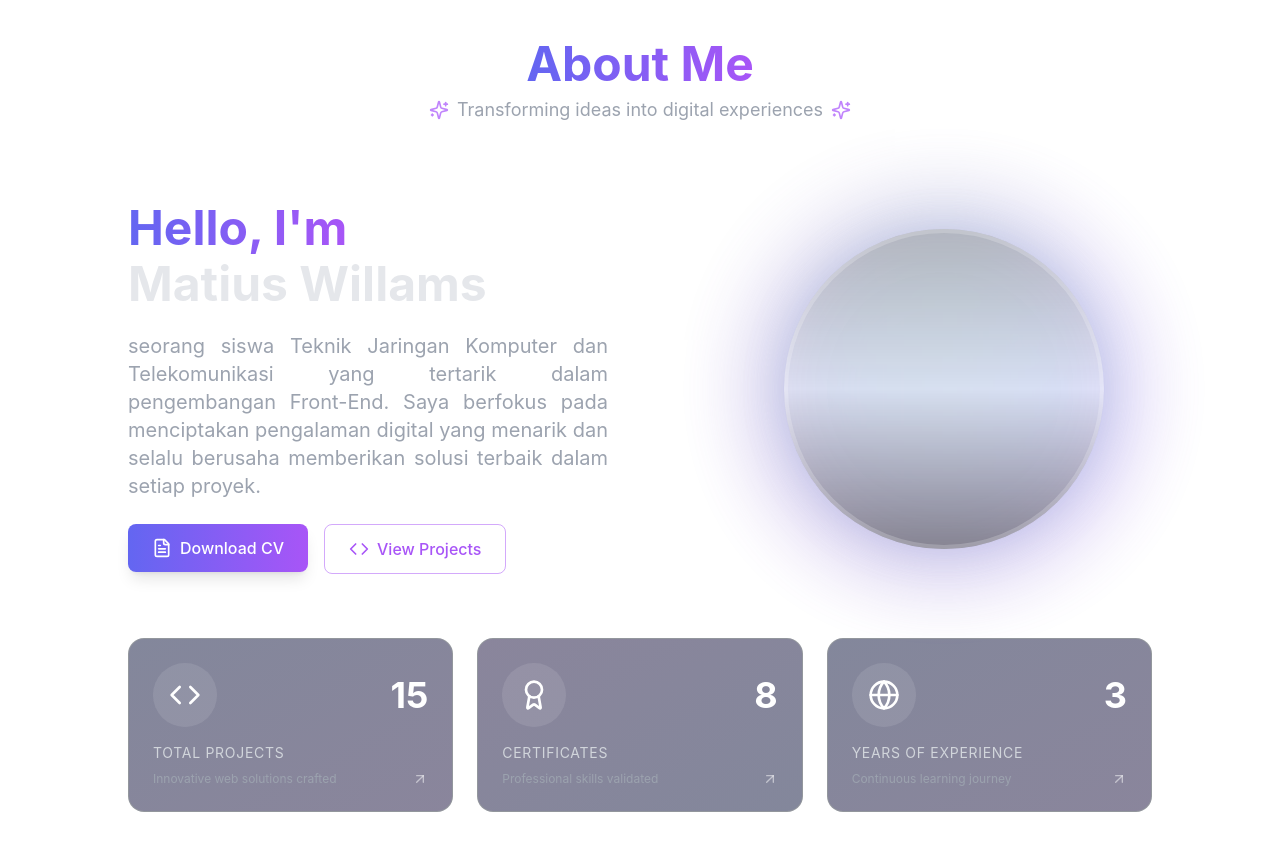
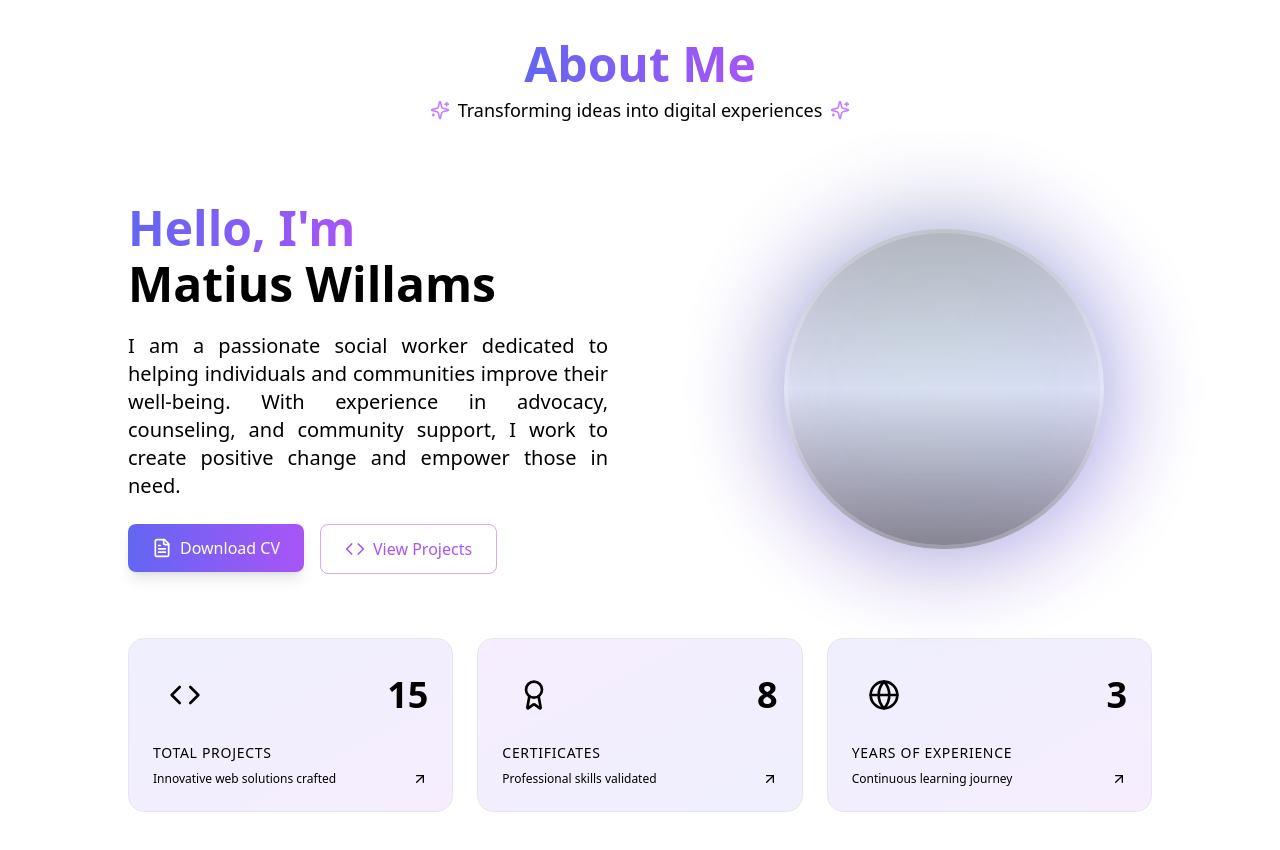
Before and after one commit to evanjunior99/downtown, a Next.js app: page /components/about in a window 1280 px wide. Shown: the top 850 px of the page. Built offline with nearby package versions, Linux system fonts and the light colour scheme.

Commit message:
lets fix this

```diff
--- a/src/app/components/about/page.jsx
+++ b/src/app/components/about/page.jsx
@@ -18,7 +18,7 @@ const Header = memo(() => (
       </h2>
     </div>
     <p
-      className="mt-2 text-gray-400 max-w-2xl mx-auto text-base sm:text-lg flex items-center justify-center gap-2"
+      className="mt-2 text-muted-foreground max-w-2xl mx-auto text-base sm:text-lg flex items-center justify-center gap-2"
       data-aos="zoom-in-up"
       data-aos-duration="800"
     >
@@ -48,8 +48,6 @@ const ProfileImage = memo(() => (
           <div className="absolute inset-0 bg-gradient-to-b from-black/20 via-transparent to-black/40 z-10 transition-opacity duration-700 group-hover:opacity-0 hidden sm:block" />
           <div className="absolute inset-0 bg-gradient-to-t from-purple-500/20 via-transparent to-blue-500/20 z-10 opacity-0 group-hover:opacity-100 transition-opacity duration-700 hidden sm:block" />
 
-
-
           <div className="absolute inset-0 opacity-0 group-hover:opacity-100 transition-all duration-700 z-20 hidden sm:block">
             <div className="absolute inset-0 bg-gradient-to-tr from-transparent via-white/20 to-transparent transform -translate-x-full group-hover:translate-x-full transition-transform duration-1000" />
             <div className="absolute inset-0 bg-gradient-to-bl from-transparent via-white/10 to-transparent transform translate-y-full group-hover:-translate-y-full transition-transform duration-1000 delay-100" />
@@ -63,15 +61,15 @@ const ProfileImage = memo(() => (
 
 const StatCard = memo(({ icon: Icon, color, value, label, description, animation }) => (
   <div data-aos={animation} data-aos-duration={1300} className="relative group">
-    <div className="relative z-10 bg-gray-900/50 backdrop-blur-lg rounded-2xl p-6 border border-white/10 overflow-hidden transition-all duration-300 hover:scale-105 hover:shadow-2xl h-full flex flex-col justify-between">
+    <div className="relative z-10 bg-card/50 backdrop-blur-lg rounded-2xl p-6 border border-border overflow-hidden transition-all duration-300 hover:scale-105 hover:shadow-2xl h-full flex flex-col justify-between">
       <div className={`absolute -z-10 inset-0 bg-gradient-to-br ${color} opacity-10 group-hover:opacity-20 transition-opacity duration-300`}></div>
 
       <div className="flex items-center justify-between mb-4">
-        <div className="w-16 h-16 rounded-full flex items-center justify-center bg-white/10 transition-transform group-hover:rotate-6">
-          <Icon className="w-8 h-8 text-white" />
+        <div className="w-16 h-16 rounded-full flex items-center justify-center bg-muted/50 transition-transform group-hover:rotate-6">
+          <Icon className="w-8 h-8 text-foreground" />
         </div>
         <span
-          className="text-4xl font-bold text-white"
+          className="text-4xl font-bold text-foreground"
           data-aos="fade-up-left"
           data-aos-duration="1500"
           data-aos-anchor-placement="top-bottom"
@@ -82,7 +80,7 @@ const StatCard = memo(({ icon: Icon, color, value, label, description, animation
 
       <div>
         <p
-          className="text-sm uppercase tracking-wider text-gray-300 mb-2"
+          className="text-sm uppercase tracking-wider text-muted-foreground mb-2"
           data-aos="fade-up"
           data-aos-duration="800"
           data-aos-anchor-placement="top-bottom"
@@ -91,14 +89,14 @@ const StatCard = memo(({ icon: Icon, color, value, label, description, animation
         </p>
         <div className="flex items-center justify-between">
           <p
-            className="text-xs text-gray-400"
+            className="text-xs text-muted-foreground"
             data-aos="fade-up"
             data-aos-duration="1000"
             data-aos-anchor-placement="top-bottom"
           >
             {description}
           </p>
-          <ArrowUpRight className="w-4 h-4 text-white/50 group-hover:text-white transition-colors" />
+          <ArrowUpRight className="w-4 h-4 text-muted-foreground group-hover:text-foreground transition-colors" />
         </div>
       </div>
     </div>
@@ -106,6 +104,7 @@ const StatCard = memo(({ icon: Icon, color, value, label, description, animation
 ));
 
 const AboutPage = () => {
+  //const { theme } = useTheme()
   // State for stats
   const [totalProjects, setTotalProjects] = useState(0);
   const [totalCertificates, setTotalCertificates] = useState(0);
@@ -190,7 +189,7 @@ const AboutPage = () => {
 
   return (
     <div
-      className="h-auto pb-[10%] text-white overflow-hidden px-[5%] sm:px-[5%] lg:px-[10%] mt-10 sm-mt-0"
+      className="h-auto pb-[10%] text-foreground overflow-hidden px-[5%] sm:px-[5%] lg:px-[10%] mt-10 sm-mt-0 bg-background"
       id="About"
     >
       <Header />
@@ -207,7 +206,7 @@ const AboutPage = () => {
                 Hello, I'm
               </span>
               <span
-                className="block mt-2 text-gray-200"
+                className="block mt-2 text-foreground"
                 data-aos="fade-right"
                 data-aos-duration="1300"
               >
@@ -216,14 +215,14 @@ const AboutPage = () => {
             </h2>
 
             <p
-              className="text-base sm:text-lg lg:text-xl text-gray-400 leading-relaxed text-justify pb-4 sm:pb-0"
+              className="text-base sm:text-lg lg:text-xl text-muted-foreground leading-relaxed text-justify pb-4 sm:pb-0"
               data-aos="fade-right"
               data-aos-duration="1500"
             >
-              seorang siswa Teknik Jaringan Komputer dan Telekomunikasi yang
-              tertarik dalam pengembangan Front-End. Saya berfokus pada
-              menciptakan pengalaman digital yang menarik dan selalu berusaha
-              memberikan solusi terbaik dalam setiap proyek.
+              I am a passionate social worker dedicated to helping individuals and
+              communities improve their well-being. With experience in advocacy,
+              counseling, and community support,
+              I work to create positive change and empower those in need.
             </p>
 
             <div className="flex flex-col lg:flex-row items-center lg:items-start gap-4 lg:gap-4 lg:px-0 w-full">
--- a/src/app/globals.css
+++ b/src/app/globals.css
@@ -2,80 +2,30 @@
 @tailwind components;
 @tailwind utilities;
 
+/* Define Light Mode Variables */
 :root {
-  --foreground-rgb: 0, 0, 0;
-  --background-start-rgb: 214, 219, 220;
-  --background-end-rgb: 255, 255, 255;
+  --foreground: 0, 0, 0;
+  --background: 255, 255, 255;
 }
 
+/* Define Dark Mode Variables */
 .dark {
-  --foreground-rgb: 255, 255, 255;
-  --background-start-rgb: 0, 0, 0;
-  --background-end-rgb: 0, 0, 0;
+  --foreground: 255, 255, 255;
+  --background: 0, 0, 0;
 }
 
 @layer base {
   :root {
-    --background: 0 0% 100%;
-    --foreground: 0 0% 3.9%;
-    --card: 0 0% 100%;
-    --card-foreground: 0 0% 3.9%;
-    --popover: 0 0% 100%;
-    --popover-foreground: 0 0% 3.9%;
-    --primary: 0 0% 9%;
-    --primary-foreground: 0 0% 98%;
-    --secondary: 0 0% 96.1%;
-    --secondary-foreground: 0 0% 9%;
-    --muted: 0 0% 96.1%;
-    --muted-foreground: 0 0% 45.1%;
-    --accent: 0 0% 96.1%;
-    --accent-foreground: 0 0% 9%;
-    --destructive: 0 84.2% 60.2%;
-    --destructive-foreground: 0 0% 98%;
-    --border: 0 0% 89.8%;
-    --input: 0 0% 89.8%;
-    --ring: 0 0% 3.9%;
-    --chart-1: 12 76% 61%;
-    --chart-2: 173 58% 39%;
-    --chart-3: 197 37% 24%;
-    --chart-4: 43 74% 66%;
-    --chart-5: 27 87% 67%;
-    --radius: 0.5rem;
+    --background: hsl(0, 0%, 100%);
+    --foreground: hsl(0, 0%, 3.9%);
   }
 
   .dark {
-    --background: 0 0% 3.9%;
-    --foreground: 0 0% 98%;
-    --card: 0 0% 3.9%;
-    --card-foreground: 0 0% 98%;
-    --popover: 0 0% 3.9%;
-    --popover-foreground: 0 0% 98%;
-    --primary: 0 0% 98%;
-    --primary-foreground: 0 0% 9%;
-    --secondary: 0 0% 14.9%;
-    --secondary-foreground: 0 0% 98%;
-    --muted: 0 0% 14.9%;
-    --muted-foreground: 0 0% 63.9%;
-    --accent: 0 0% 14.9%;
-    --accent-foreground: 0 0% 98%;
-    --destructive: 0 62.8% 30.6%;
-    --destructive-foreground: 0 0% 98%;
-    --border: 0 0% 14.9%;
-    --input: 0 0% 14.9%;
-    --ring: 0 0% 83.1%;
-    --chart-1: 220 70% 50%;
-    --chart-2: 160 60% 45%;
-    --chart-3: 30 80% 55%;
-    --chart-4: 280 65% 60%;
-    --chart-5: 340 75% 55%;
+    --background: hsl(0, 0%, 3.9%);
+    --foreground: hsl(0, 0%, 98%);
+  }
+
+  body {
+    @apply bg-background text-foreground transition-colors duration-300;
   }
 }
-
-@layer base {
-  * {
-    @apply border-neutral-200 dark:border-neutral-800;
-  }
-  body {
-    @apply bg-background text-foreground;
-  }
-}
--- a/tailwind.config.mjs
+++ b/tailwind.config.mjs
@@ -1,4 +1,3 @@
-
 export default {
   content: [
     "./src/pages/**/*.{js,ts,jsx,tsx,mdx}",
@@ -6,47 +5,12 @@ export default {
     "./src/app/**/*.{js,ts,jsx,tsx,mdx}",
   ],
 
-  darkMode: "class", // Enable dark mode based on class (e.g., adding 'dark' class to the <html> or <body> element)
+  darkMode: "class", // Enable dark mode based on class
   theme: {
     extend: {
       colors: {
-        background: "var(--background, #1e293b)", // Custom background color
-        foreground: "var(--foreground, #f1f5f9)", // Custom foreground color
-        primary: "#6366f1", // Main accent color
-        secondary: "#a855f7", // Secondary color for hover effects
-        accent: "#4f52c9", // Accent color for buttons and links
-        darkBackground: "#121212", // Dark mode background
-        darkForeground: "#f3f4f6", // Dark mode foreground
-        gradientStart: "#6366f1", // Gradient start color
-        gradientEnd: "#a855f7", // Gradient end color
-      },
-      fontFamily: {
-        sans: ['Inter', 'Helvetica', 'Arial', 'sans-serif'], // Custom font family
-        serif: ['Georgia', 'Times', 'serif'],
-      },
-      boxShadow: {
-        'btn': '0 4px 6px rgba(0, 0, 0, 0.1), 0 1px 3px rgba(0, 0, 0, 0.08)', // Custom shadow for buttons
-        'card': '0 2px 4px rgba(0, 0, 0, 0.1), 0 1px 2px rgba(0, 0, 0, 0.06)', // Card shadow
-        'highlight': '0 0 10px rgba(99, 102, 241, 0.5)', // Highlight shadow for elements
-      },
-      transitionDuration: {
-        400: '400ms', // Custom transition duration
-        700: '700ms',
-      },
-      animation: {
-        fadeIn: 'fadeIn 1s ease-out',
-        pulseGradient: 'pulseGradient 6s cubic-bezier(0.4, 0, 0.6, 1) infinite', // Custom animation
-      },
-      keyframes: {
-        fadeIn: {
-          '0%': { opacity: '0' },
-          '100%': { opacity: '1' },
-        },
-        pulseGradient: {
-          '0%': { transform: 'scale(1)', opacity: '0.2' },
-          '50%': { transform: 'scale(1.1)', opacity: '0.4' },
-          '100%': { transform: 'scale(1)', opacity: '0.2' },
-        },
+        background: "rgb(var(--background))",
+        foreground: "rgb(var(--foreground))",
       },
     },
   },
```
Also changed, not shown: src/app/pages/contact.jsx (+25 -41 lines), src/app/pages/home.jsx (+15 -16 lines).
